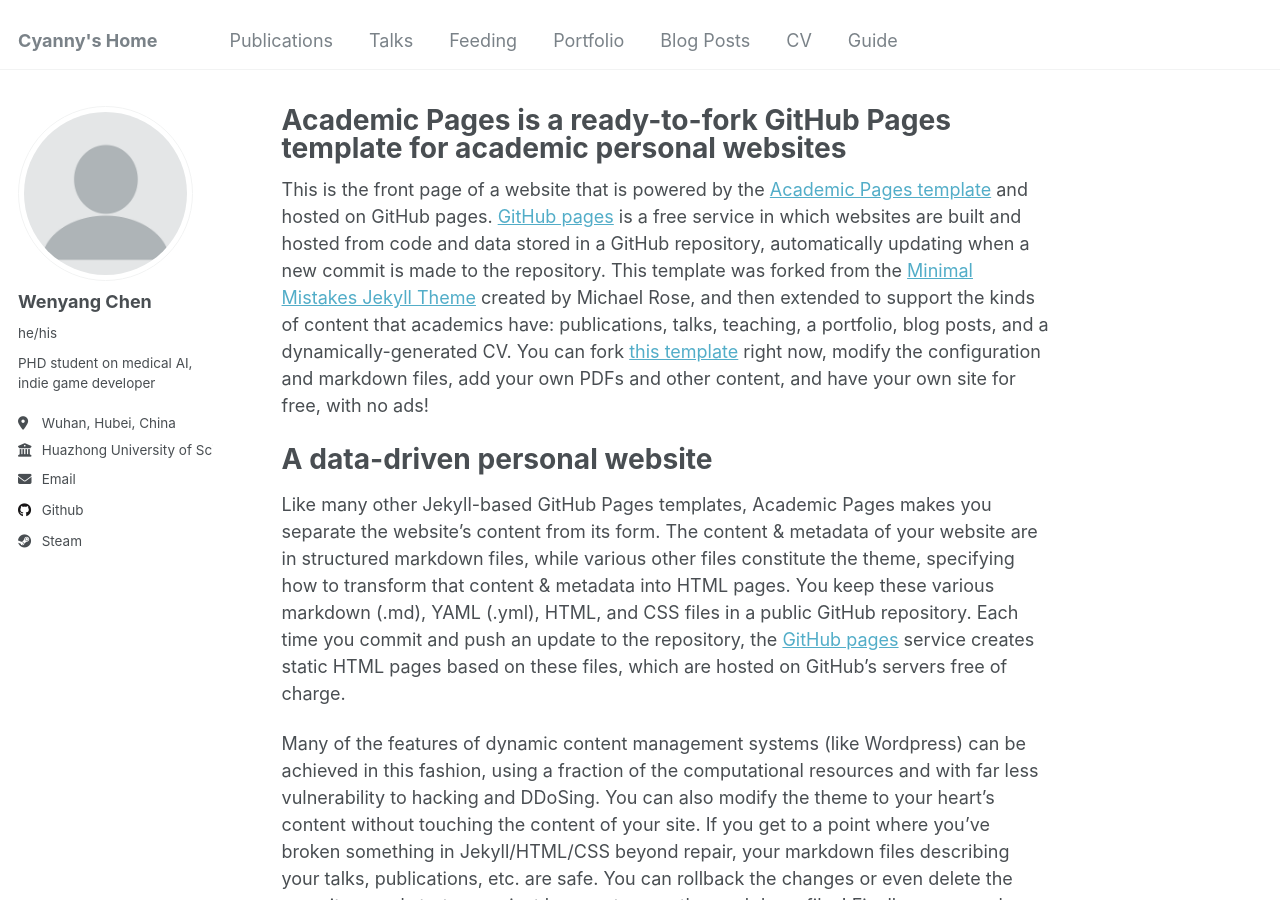
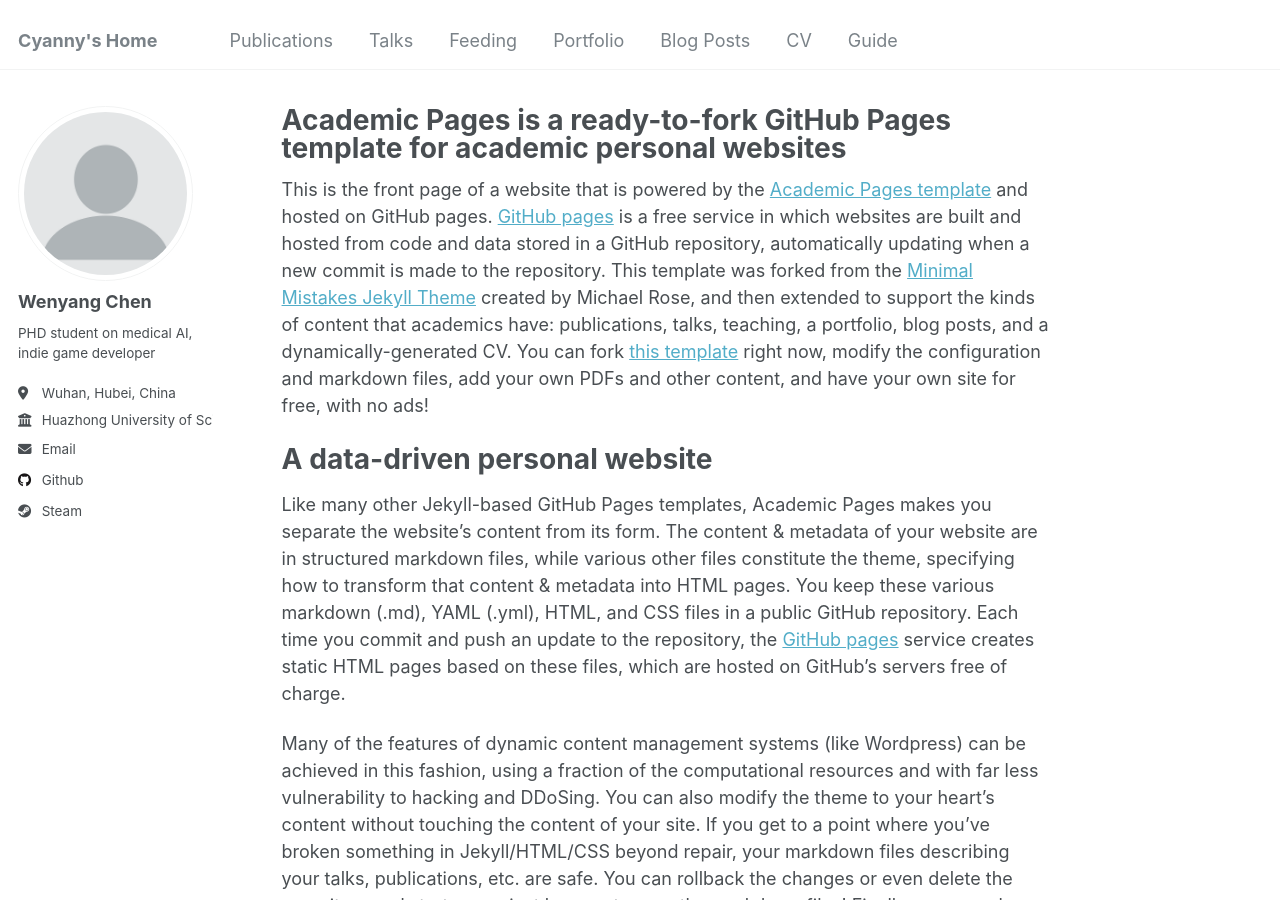
Before and after one commit to CyannyPasiify/cyannypasiify.github.io, a Jekyll site: the page built from _pages/about.md, in a window 1280 px wide and 900 px high. Built offline with Jekyll 4.4.1, drawn with Linux system fonts in a browser that asks for light colours.

Commit message:
Update _config.yml

```diff
--- a/_config.yml
+++ b/_config.yml
@@ -23,7 +23,7 @@ author:
   # Biographic information
   avatar           : "profile.png"
   name             : "Wenyang Chen"
-  pronouns         : "he/his"
+  pronouns         : # "he/his"
   bio              : "PHD student on medical AI, indie game developer"
   location         : "Wuhan, Hubei, China"
   employer         : "Huazhong University of Sci. and Tech."
@@ -73,6 +73,7 @@ author:
   xing             : # Username
   youtube          : # Username
   zhihu            : # Username
+  QQ               : 2432152552
 
 # Publication Category - The following the list of publication categories and their headings
 publication_category:
```
